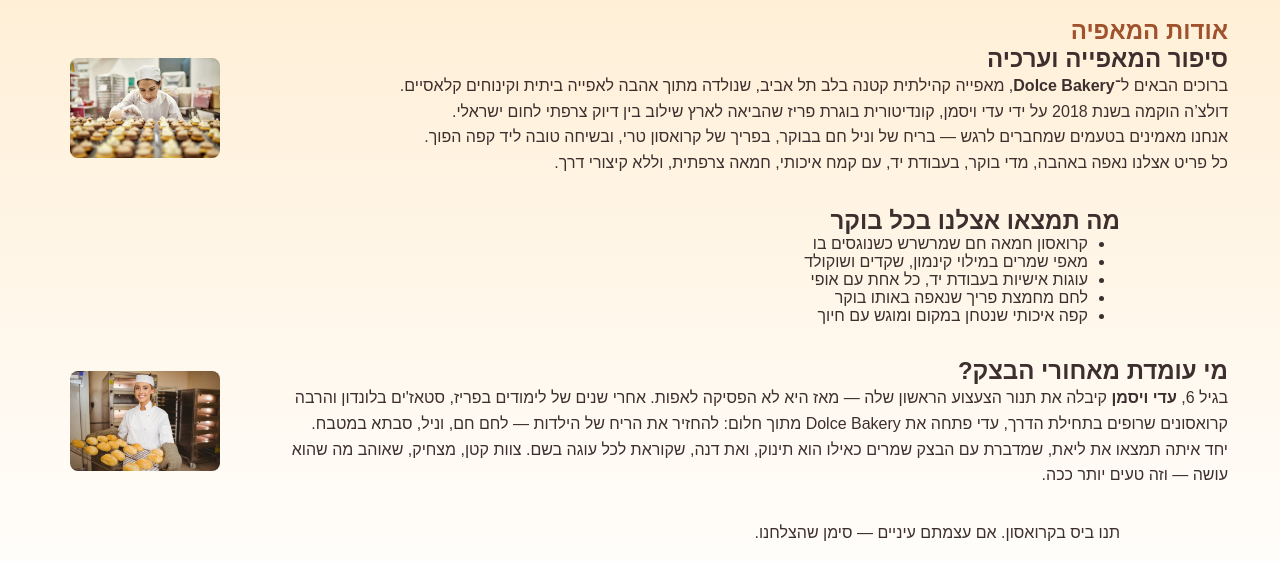
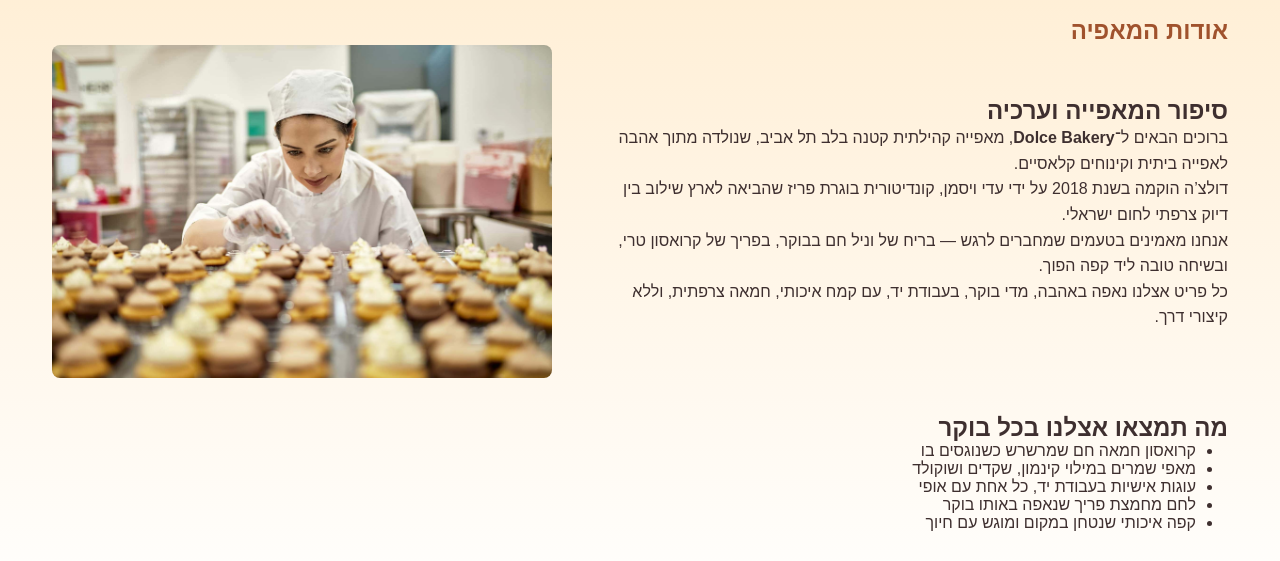
Before and after one commit to Guy-Markman/teimot-olam, a plain HTML site: page restuarants/dolceBakery/about.html in a window 1280 px wide. Shown: the part 167-728 px from the top of the page. Drawn offline with Linux system fonts and the light colour scheme.

Commit message:
Fixed half screen CSS for bakery about

```diff
--- a/restuarants/dolceBakery/css/about.css
+++ b/restuarants/dolceBakery/css/about.css
@@ -10,6 +10,7 @@
 
 .aboutBox {
     margin: 0 2em;
+    max-width: 100%;
 }
 
 .aboutBox section{
@@ -21,7 +22,8 @@ li {
 }
 
 .baker {
-    width: 30%;
+    width: 100%;
+    max-width: 500px;
     min-width: 150px;
     height: auto;
 }
@@ -48,8 +50,8 @@ p {
 
 .textBox {
     flex: 1;
-    min-width: 60em ;
-    max-width: 800px;
+    min-width: 30em ;
+    max-width: 100%;
     margin: 0 auto; /* מרכז את הקופסה עצמה */
     text-align: right; /* שמור על יישור ימני של הטקסט */
 }
```
